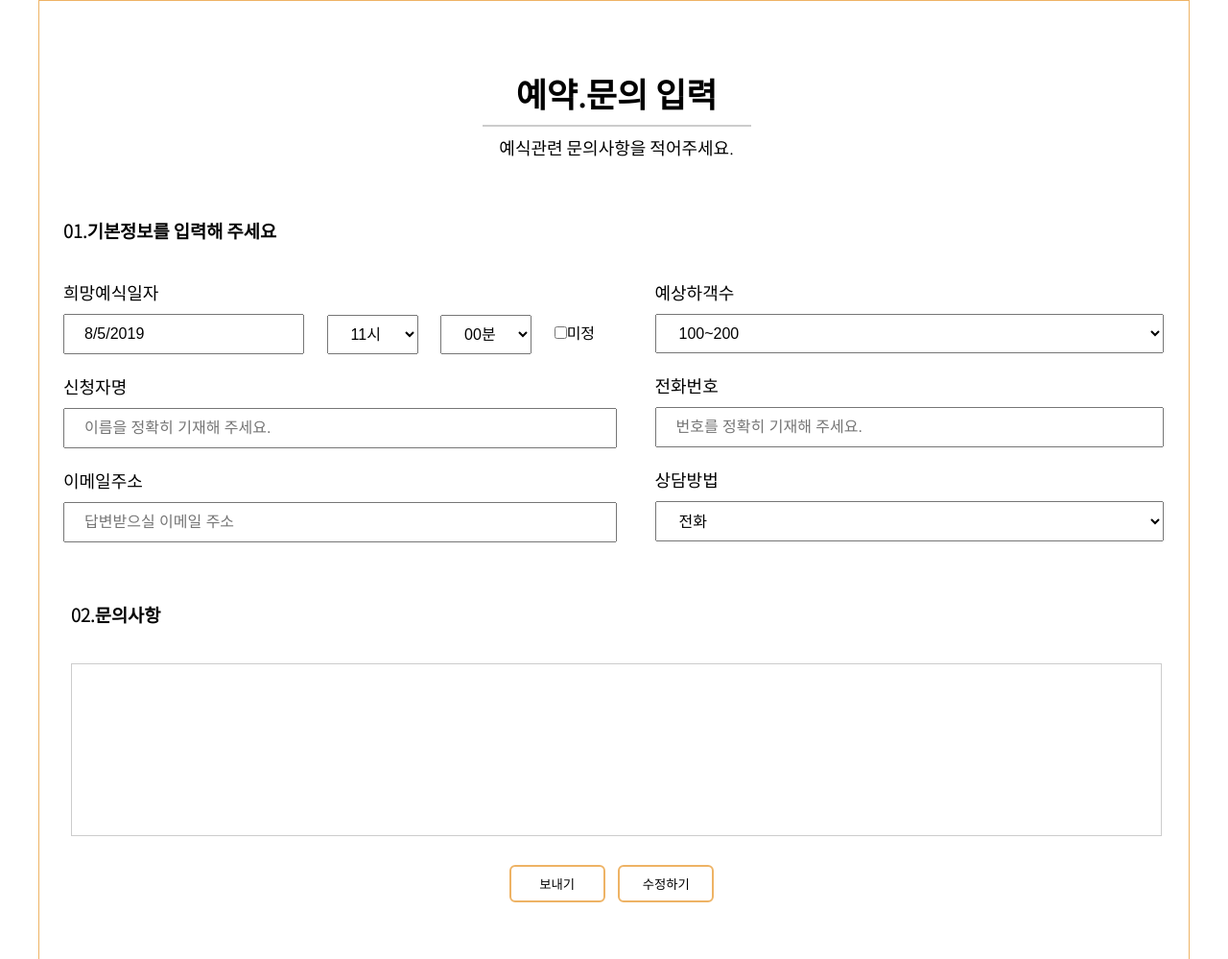
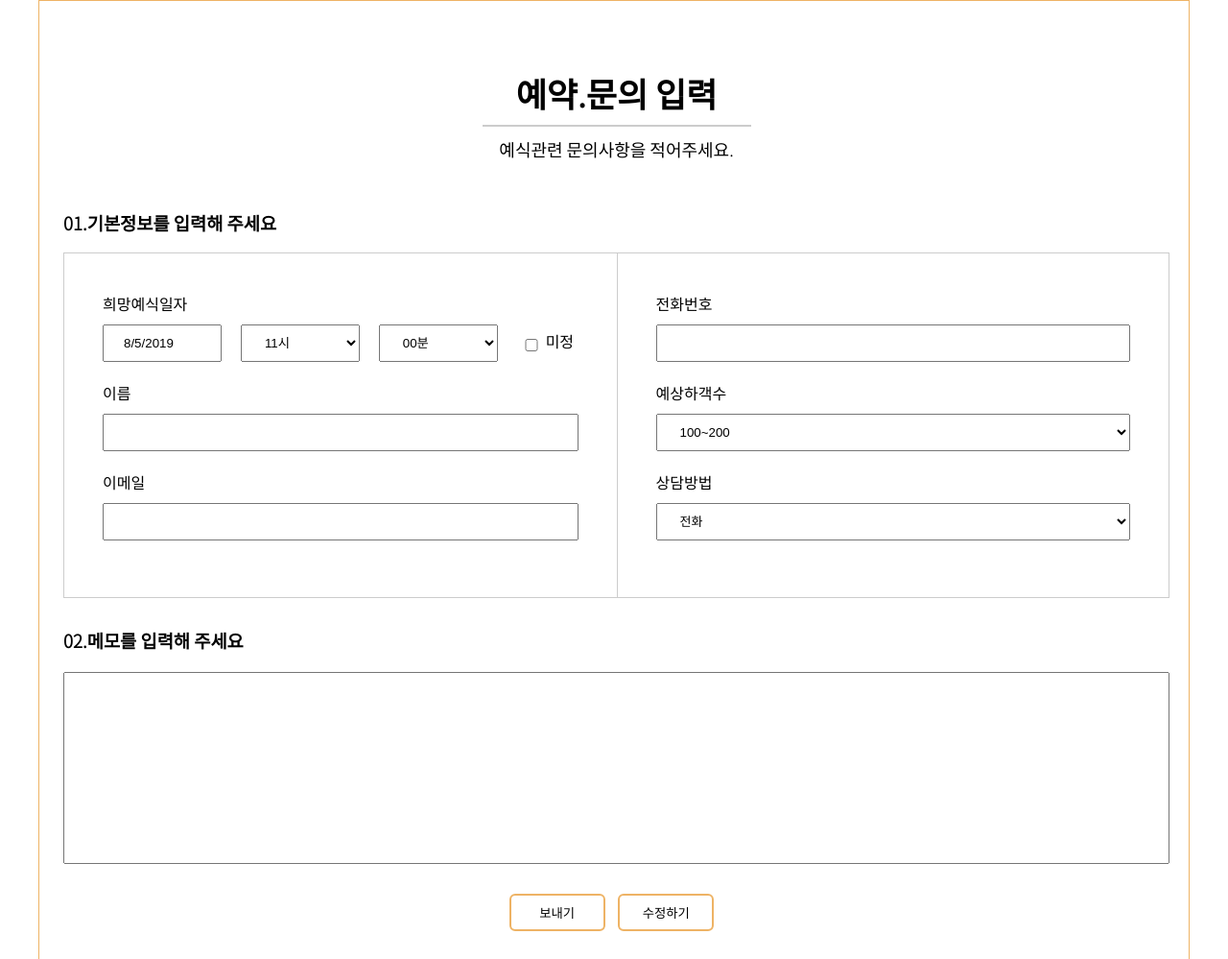
Before and after one commit to uhaha486/team-project, a plain HTML site: page sub04.html in a window 1280 px wide. Shown: the part 812-1811 px from the top of the page at 96% size. Drawn offline with nearby package versions, Linux system fonts and the light colour scheme.

Commit message:
Add files via upload

```diff
--- a/js/main.js
+++ b/js/main.js
@@ -4,7 +4,7 @@ $(function(){
         mode: 'fade',
         auto: true,
         pause: 5000,
-        pager: false,
+        // pager: false,
         controls: false
     });
 });
--- a/sub04.html
+++ b/sub04.html
@@ -5,7 +5,7 @@
     <meta charset="UTF-8">
     <meta name="viewport" content="width=device-width, initial-scale=1.0">
     <meta http-equiv="X-UA-Compatible" content="ie=edge">
-    <title>에약문의 orginal</title>
+    <title>RESERVATION</title>
     <script src="https://code.jquery.com/jquery-3.4.1.min.js"></script>
 
     <!--fonts-->
@@ -40,7 +40,7 @@
         }
 
         #intro .sub-visul>h1 {
-            text-align: center;
+
             position: absolute;
             font-size: 28px;
             font-weight: lighter;
@@ -81,10 +81,138 @@
             border: 1px solid #eeb365;
 
             height: 1000px;
+
+            padding: 20px;
+            padding-left: 25px;
+            margin-bottom: 100px;
+            max-width: 100%;
+            min-width: 1200px;
+        }
+
+
+
+
+        #sub04 .reservation h2 {
+
+
+            font-size: 35px;
+            border-bottom: 2px solid #ccc;
+            width: 280px;
             margin: 0 auto;
+            margin-top: 50px;
+            padding-bottom: 8px;
+            text-align: center;
+
+        }
+
+        #sub04 .reservation h3 {
+            margin-bottom: 18px;
+            margin-top: 50px;
+
+        }
+
+        #sub04 .reservation>p {
+
+            font-size: 18px;
+            margin-top: 10px;
+            text-align: center;
+
+
+        }
+        fieldset{
+            width: 50%;
+            float: left;
             padding: 20px;
-            padding-left:25px;
-            margin-bottom: 50px;
+            height: 360px;
+            padding-top: 20px;
+            border: 1px solid #ccc;
+
+        }
+
+        fieldset:nth-child(3){
+          width:100%;
+         height: 250px;
+         border:none;
+         padding: 0;
+         margin-top: 30px;
+
+        }
+
+        fieldset:nth-child(1) .first{
+
+         display:inline-block;
+         vertical-align: bottom;
+
+        }
+        fieldset:nth-child(1){
+            border-right: none;
+        }
+        fieldset li input, select{
+            width: 100%;
+
+        }
+        .form ul li{
+            margin: 20px ;
+
+        }
+
+
+        .form fieldset .memo{
+            width: 100%;
+        }
+       .form fieldset input, .form fieldset select{
+           padding: 10px 20px;
+           margin-top: 10px;
+
+
+       }
+       form .first select, form .first input, .check{
+       float: left;
+       margin-right: 20px;
+
+
+
+       }
+       form .first{
+       width: 100%;
+
+       }
+
+       .time,  .datepicker-here{
+        padding: 10px 20px;
+        width: 25%;
+        vertical-align: middle;
+
+
+       }
+       .form input#check{
+
+         margin-right: 0;
+
+         width: 30px;
+
+
+       }
+
+       .form .check{
+           margin-top: 15px;
+           margin-right: 0px;
+           margin-left: 0px;
+
+       }
+       fieldset:nth-child(3) input{
+           height: 200px;
+
+
+       }
+       fieldset:nth-child(3) label h3{
+        margin-top: 0 !important;
+
+        padding-top: 0;
+        margin-bottom:10px !important;
+       }
+      fieldset .center{
+     font-size: 13px;
 
 
 
@@ -92,108 +220,19 @@
 
 
 
-        #sub04 .reservation h2 {
-            text-align: center;
-
-            font-size: 35px;
-            border-bottom: 2px solid #ccc;
-            width: 280px;
-            margin: 0 auto;
-            margin-top: 50px;
-            padding-bottom: 8px;
-
-        }
-        #sub04 .reservation h3{
-            margin-bottom: 18px;
-            margin-top: 30px;
-
-        }
-
-        #sub04 .reservation p {
-            text-align: center;
-            font-size: 18px;
-            margin-top: 8px;
-
-        }
-
-
-
-        .basic{
-          width: 100%;
-           height:  400px;
 
 
 
 
-         }
+
+
 
         /*left*/
-        #sub04 .left, #sub04 .right{
-            width: 50%;
-            height: 100%;
-
-          float: left;
-
-        }
-
-        #sub04 .reservation .left ul li p,  #sub04 .reservation .right ul li p{
-            text-align: left;
-            margin-bottom: 10px;
-            margin-top: 20px;
-        }
-        #sub04 .reservation .left ul li div{
-            display:inline-block;
-            margin-right: 20px;
 
 
-        }
-        #sub04 .reservation .right ul li div{
-            margin-right: 0;
-        }
-
-        #sub04 .left #my-calendar{
-          padding: 10px 20px;
-          font-size: 16px;
-
-        }
-        #sub04 .left .time,  #sub04 .left .name,#sub04 .right .number,
-         #sub04 .right .tel{
-            margin-bottom: 0;
-            padding: 10px 20px;
-            font-size: 16px;
-
-        }
-        #sub04 .right{
-           padding-left: 40px;
-
-        }
-
-        /* #sub04 .left #check{ font-size: 30px;} */
-        #sub04 .name{
-
-        width: 230%;
-       }
-
-       /*right*/
-
-
-        #sub04 .basic{
-            overflow: hidden;
-        }
-        select{
-            vertical-align: middle;
-        }
-
-        #sub04 .right .number,  #sub04 .right .tel{
-
-        width:530px; }
-
-        /* #sub04 .basic{
-            width: 500px;
-            border: 1px solid #000;
-        } */
         /*daybreaker*/
         /* 요일명 */
+
         .datepicker--day-name {
             color: brown;
         }
@@ -219,23 +258,18 @@
             color: #fff;
         }
 
-        /*inquere*/
-        #sub04 .visit .memo{
-             height:180px;
-            width: 100%;
-            border: 1px solid #ccc;
-            margin-top: 20px;
+        /*button*/
+        .button-group{
+            text-align: center;
         }
-        #sub04 .visit{
-            margin-right: 8px;
-            margin-left: 8px;
-        }
-        #sub04 .inform .button{
+
+        #sub04 .inform .button {
             text-align: center;
-          margin-top: 30px;
+            margin-top: 28px;
             margin-bottom: 30px;
         }
-        #sub04 .inform .button input{
+
+        #sub04  .button {
             padding: 8px 15px;
             margin-right: 10px;
             border: 2px solid #eeb365;
@@ -243,11 +277,11 @@
             border-radius: 6px;
             width: 100px;
         }
-        #sub04 .inform .button input:hover{
+
+        #sub04  .button:hover {
             background: #eeb365;
-            color:#fff;
+            color: #fff;
         }
-
     </style>
 </head>
 
@@ -256,9 +290,9 @@
         <div class="container">
             <h1><a href="index.html"><img src="images/Artboard 1.png" alt=""></a></h1>
             <div class="blog">
-                <a href="#"><img src="images/Asset5.svg" alt=""></a>
-                <a href="#"><img src="images/Asset6-1.svg" alt=""></a>
-                <a href="#"><img src="images/Asset7.svg" alt=""></a>
+                <a href="#"><img src="images/Asset5.svg" alt="" height="30px"></a>
+                <a href="#"><img src="images/Asset6-1.svg" alt="" height="30px"></a>
+                <a href="#"><img src="images/Asset7.svg" alt="" height="30px"></a>
 
             </div>
             <nav id="main-menu">
@@ -321,52 +355,64 @@
                 <div class="inform">
                     <div class="basic">
                         <h3>01.기본정보를 입력해 주세요</h3>
-                        <div class="left">
+                        <div class="form">
+                            <form action="" class="from-content">
+                                <fieldset>
                                 <ul>
-                                <li><p>희망예식일자</p>
-                                    <div>
-                                        <input id="my-calendar" type="text" class="datepicker-here" data-language="ko">
-                                    </div>
-                                      <div>
-                                       <select name="time" class="time">
+                                    <li>
+                                            <p>희망예식일자</p>
+                                        <div class="first">
+
+                                            <input id="my-calendar" type="text" class="datepicker-here"
+                                                data-language="ko"  >
+                                                <select name="time" class="time" >
                                                         <option value="11시">11시</option>
                                                         <option value="12시">12시</option>
                                                         <option value="13시">13시</option>
                                                         <option value="14시">14시</option>
                                                         <option value="15시">15시</option>
                                                     </select>
-                                    </div>
                                                     <div>
                                                             <select name="minutes" class="time">
                                                                 <option value="00분">00분</option>
                                                                 <option value="30분">30분</option>
 
                                                             </select>
+                                                            <div class="check">
+                                                            <input type="checkbox"  id="check" >미정
                                                         </div>
-                                    <div><input type="checkbox" id="check">미정</div>
+                                        </div>
+
+
+
+
                                     </li>
                                     <li>
-                                        <p>신청자명</p>
-                                    <div >
-                                        <input type="text" id="infor-name"class="name" placeholder="이름을 정확히 기재해 주세요.">
+                                        <label for="name" placeholder="이름">이름</label>
+                                        <p><input type="text" id="name"></p>
+
+
+                                    </li>
+                                    <li>
+                                        <label for="email" placeholder="이메일">이메일</label>
+                                        <p>  <input type="email" id="email"></p>
+
+                                    </li>
+
+                                </ul>
+                            </fieldset>
+                                <fieldset>
+                                <ul>
+                                    <li>
+                                        <div>
+                                                <label for="tel" placeholder="전화번호" >전화번호</label>
+                                                <p><input type="number" id="number" style="width:100%;"></p>
                                         </div>
                                     </li>
-                                <li>
-                                        <p>이메일주소</p>
-                                    <div >
-                                        <input type="email" class="name" placeholder="답변받으실 이메일 주소">
-                                    </div>
-                                </li>
-                            </ul>
-
-
-                        </div>
-                        <div class="right">
-                            <ul>
                                     <li><p>예상하객수</p>
 
                                         <div>
-                                       <select name="number" class="number">
+                                         <select name="number" class="number"  style="padding:10px 20px">
                                              <option value="100~200">100~200</option>
                                              <option value="200~300">200~300</option>
                                              <option value="300~400">300~400</option>
@@ -377,15 +423,10 @@
 
                                   </li>
                                   <li>
-                                    <p>전화번호</p>
-                                    <div >
-                                        <input type="tel" class="tel" placeholder="번호를 정확히 기재해 주세요.">
-                                    </div>
-                                </li>
-                                <li><p>상담방법</p>
+                                      <p>상담방법</p>
 
                                     <div>
-                                     <select name="number" class="number" style="height:42px;;">
+                                     <select name="number" class="number center"  style="padding:10px 20px" >
                                          <option value="전화">전화</option>
                                          <option value="카카오톡">카카오톡</option>
                                          <option value="방문">방문</option>
@@ -396,18 +437,30 @@
 
                               </li>
                                 </ul>
+                            </fieldset>
+                           <fieldset style="clear: both">
+                                <label for="memo" > <h3>02.메모를 입력해 주세요</h3></label>
+                                <input type="text" class="memo">
+
+                            </fieldset>
+                             <div class="button-group">
+                            <input type="submit" class="button" value="보내기">
+                            <input type="reset" class="button" value="수정하기">
+                        </div>
+                            </form>
+
+
                         </div>
 
-                    </div>
-                    <div class="visit">
-                        <h3>02.문의사항</h3>
-                        <input type="text" class="memo" >
-                    </div>
-                    <div class="button">
-                        <input type="submit" class="submit" value="보내기">
-                        <input type="reset" class="reset"value="수정하기">
 
                     </div>
+
+
+
+                    </div>
+
+
+
                 </div>
 
             </div>
```
Also changed, not shown: css/style.css (+13 -1 lines), index.html (+4 -4 lines), sub01-1.html (+5 -6 lines), sub01-2.html (+3 -3 lines), sub02-1.html (+3 -3 lines), sub02-2.html (+3 -3 lines), sub02-3.html (+3 -3 lines), sub03.html (+3 -3 lines), sub05-1.html (+4 -4 lines), sub05-2.html (+4 -4 lines), images/logo-white.png (added), images/slider1.png (added), images/slider2.png (added). Lines whose indentation alone changed are shown as unchanged.
